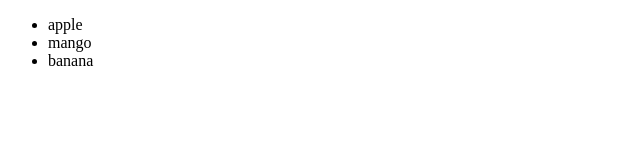
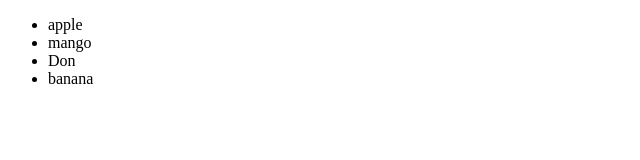
Before and after one commit to udoy12345/test, a plain HTML site: page index.html in a window 1280 px wide. Shown: the full height of the page, 0-640 px from the left. Drawn offline with Linux system fonts and the light colour scheme.

Commit message:
modified

```diff
--- a/index.html
+++ b/index.html
@@ -12,6 +12,7 @@
 	<ul>
 	<li>apple</li>
 	<li>mango</li>
+	<li>Don</li>
 		<li>banana</li>
 	</ul>
 	</div>
```
